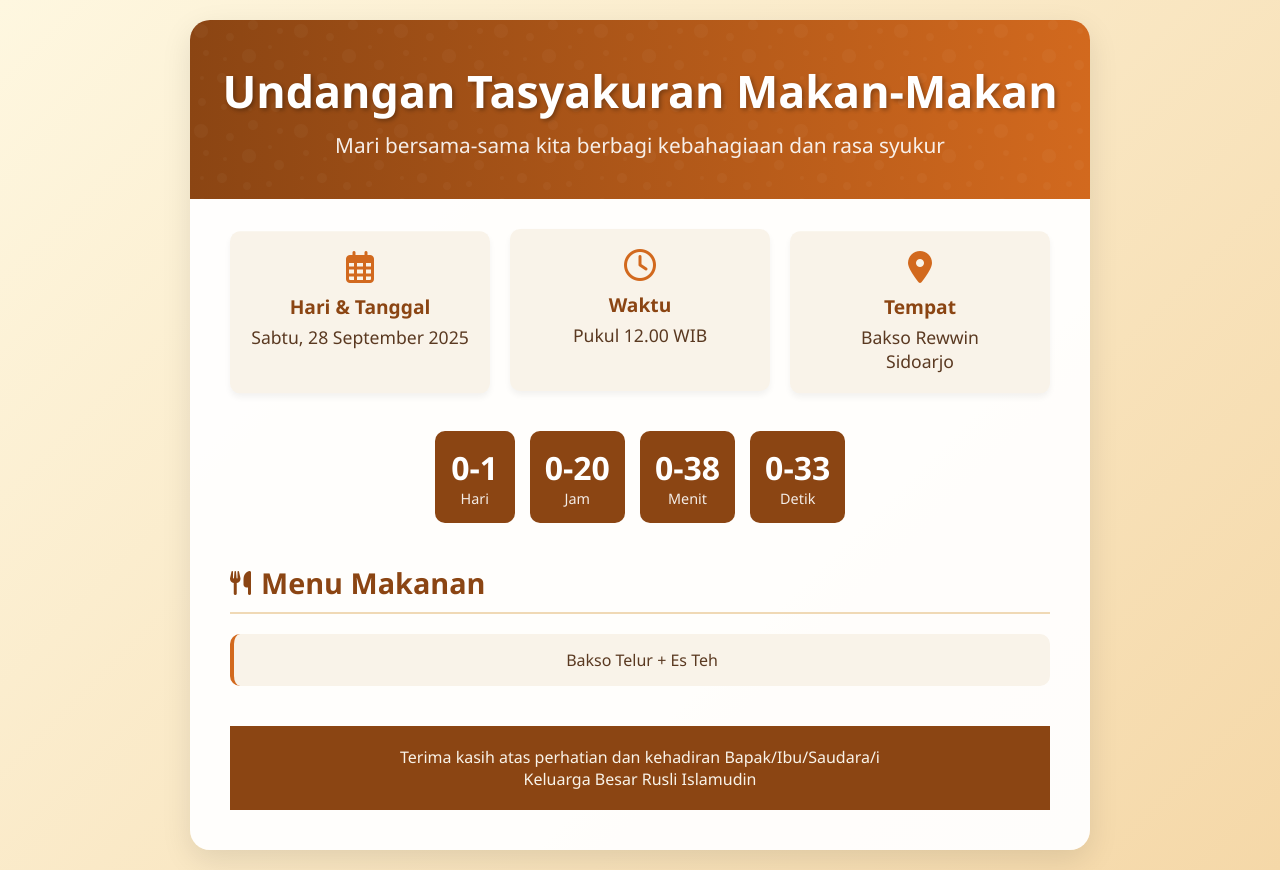
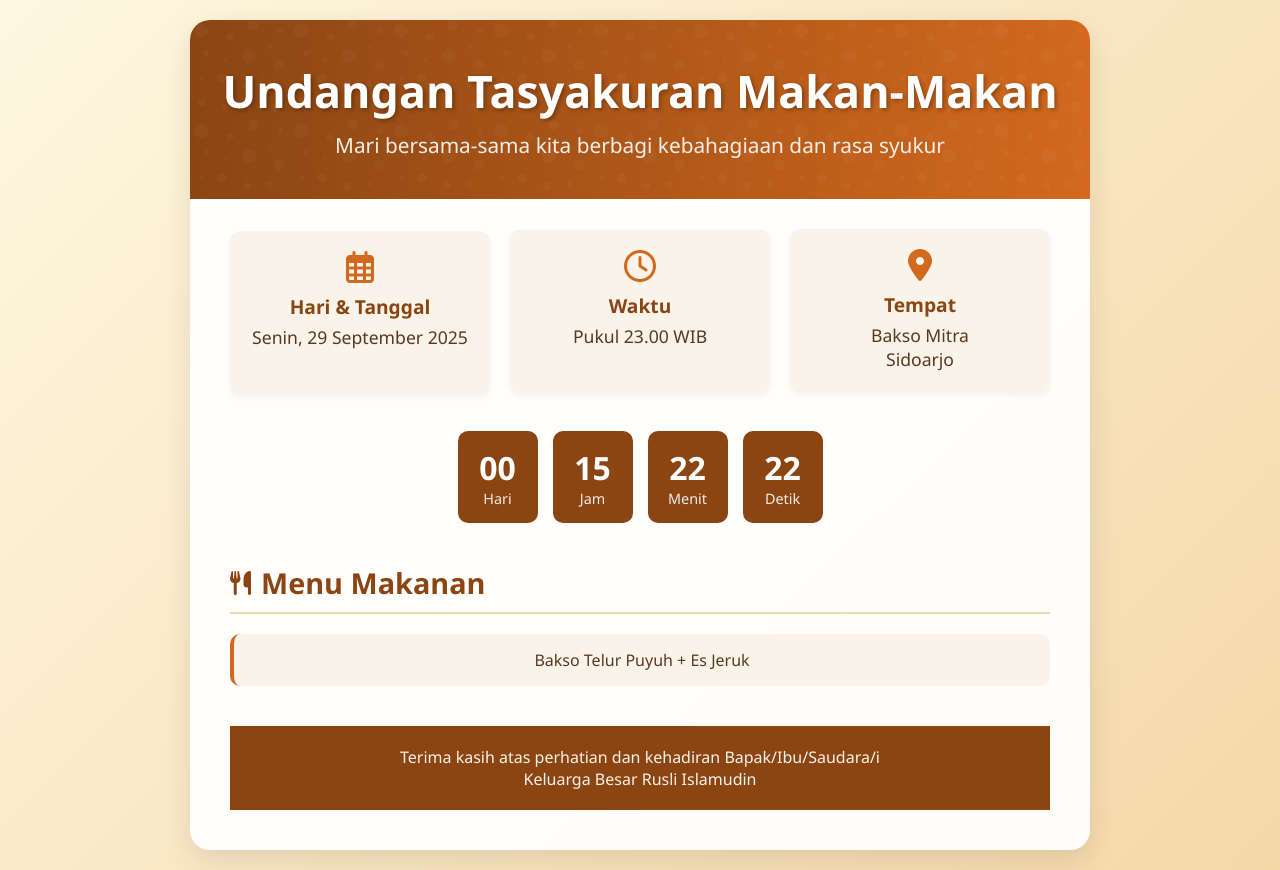
Before and after one commit to rusliislamudin/Wow, a plain HTML site: page undangan.html in a window 1280 px wide. Drawn offline with Linux system fonts and the light colour scheme.

Commit message:
Add files via upload

```diff
--- a/undangan.html
+++ b/undangan.html
@@ -265,19 +265,19 @@
                     <div class="detail-item floating">
                         <i class="far fa-calendar-alt"></i>
                         <h3>Hari & Tanggal</h3>
-                        <p>Sabtu, 28 September 2025</p>
+                        <p>Senin, 29 September 2025</p>
                     </div>
 
                     <div class="detail-item floating" style="animation-delay: 0.5s;">
                         <i class="far fa-clock"></i>
                         <h3>Waktu</h3>
-                        <p>Pukul 12.00 WIB</p>
+                        <p>Pukul 23.00 WIB</p>
                     </div>
 
                     <div class="detail-item floating" style="animation-delay: 1s;">
                         <i class="fas fa-map-marker-alt"></i>
                         <h3>Tempat</h3>
-                        <p>Bakso Rewwin<br>Sidoarjo</p>
+                        <p>Bakso Mitra<br>Sidoarjo</p>
                     </div>
                 </div>
 
@@ -306,7 +306,7 @@
 
 
                 <div class="menu">
-                    <div class="menu-item">Bakso Telur + Es Teh</div>
+                    <div class="menu-item">Bakso Telur Puyuh + Es Jeruk</div>
 
                 </div>
             </div>
@@ -324,7 +324,7 @@
     <script>
         // Hitung mundur ke tanggal acara
         function updateCountdown() {
-            const eventDate = new Date('September 28, 2025 12:00:00').getTime();
+            const eventDate = new Date('September 29, 2025 23:00:00').getTime();
             const now = new Date().getTime();
             const distance = eventDate - now;
 
```
Also changed, not shown: index.html (+1 -1 lines).
